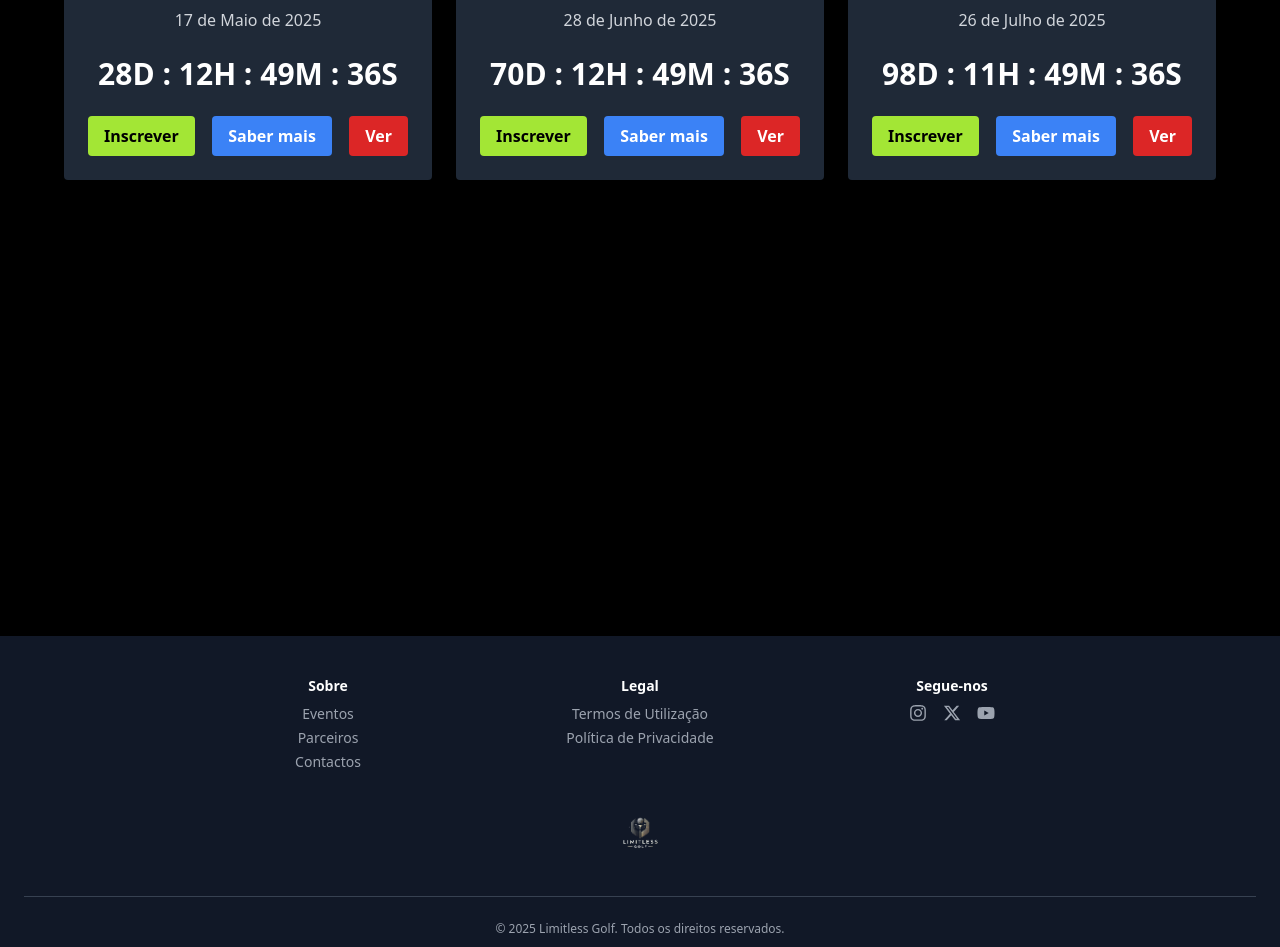
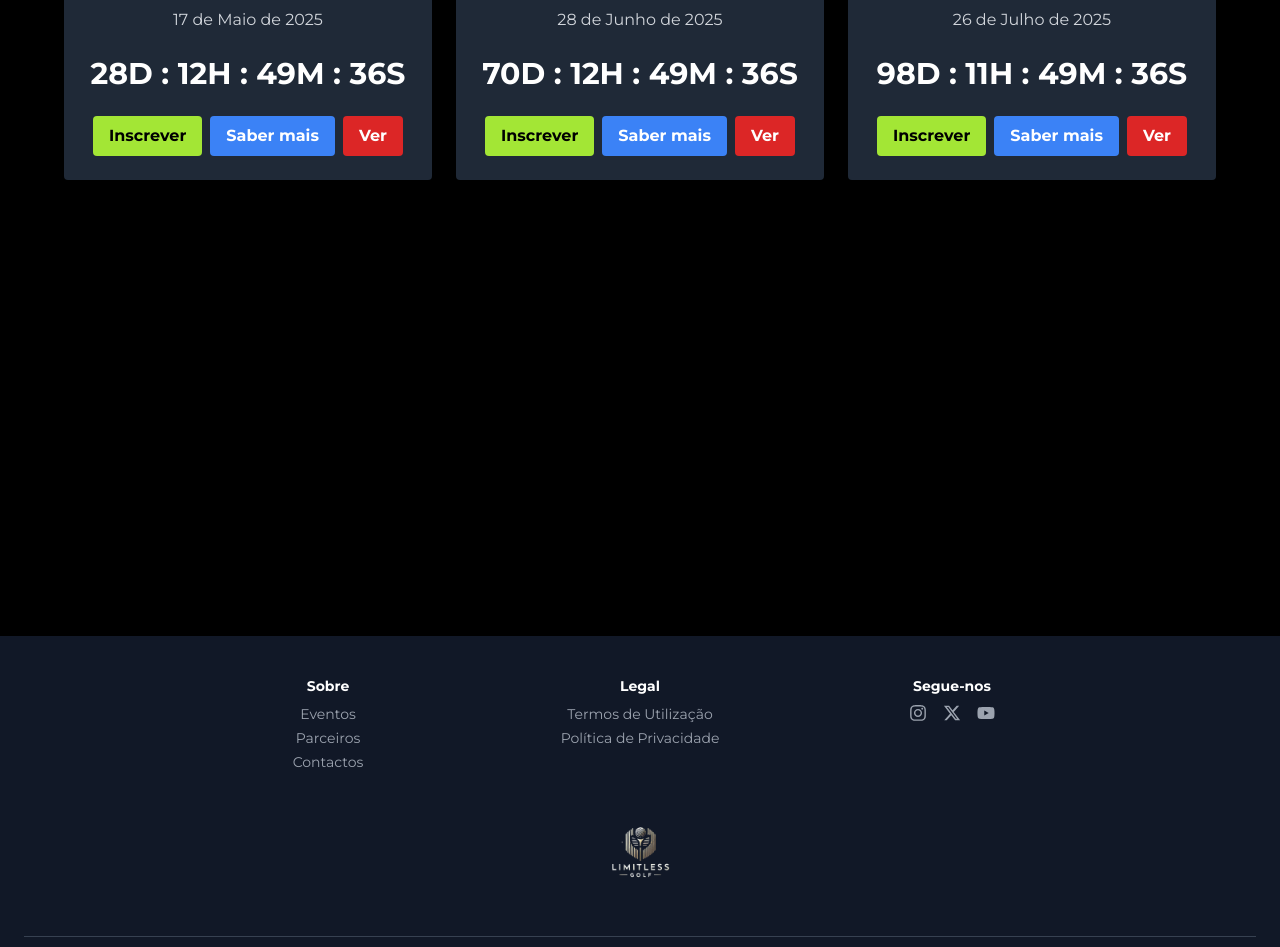
Before and after one commit to fernandesj99/FgolF, a Next.js app: page /eventos in a window 1280 px wide. Shown: the part 225-1172 px from the top of the page. Built offline with nearby package versions, Linux system fonts and the light colour scheme.

Commit message:
atualizar letra - montserrat

```diff
--- a/src/components/footer.tsx
+++ b/src/components/footer.tsx
@@ -40,8 +40,8 @@ export default function Footer() {
         <Image
           src="/logooficial/logo.png"
           alt="Logo Limitless Golf"
-          width={60}
-          height={60}
+          width={100}
+          height={100}
           className="object-contain"
         />
       </div>
--- a/src/data/eventos.ts
+++ b/src/data/eventos.ts
@@ -8,7 +8,7 @@ export const eventos = [
     hora: "11h00",
     local: "Jamor",
     descricao:
-      "O Open Lisboa é o torneio inaugural do circuito FgolF 2025, reunindo os melhores jogadores num desafio técnico e emocionante no Jamor.",
+      "O Open Lisboa é o torneio inaugural do circuito Limitless Golf 2025, reunindo os melhores jogadores num desafio técnico e emocionante no Jamor.",
     preco: "25€",
     premio: "200€",
     ofertas: "Kit de boas-vindas, t-shirt oficial, bebida energética",
@@ -41,7 +41,7 @@ export const eventos = [
       "O Algarve Challenge fecha a primavera do circuito com uma etapa solarenga no sul. Um campo técnico e paisagens incríveis garantem emoção até ao fim.",
     preco: "60€",
     premio: "1000€",
-    ofertas: "Polo oficial FgolF, snacks energéticos, vouchers",
+    ofertas: "Pólo oficial, snacks energéticos, vouchers",
     patrocinadores: ["Galp", "Callaway", "Delta Cafés"],
   },
 ];
--- a/src/pages/_app.tsx
+++ b/src/pages/_app.tsx
@@ -2,11 +2,14 @@ import '../styles/globals.css';
 import Link from 'next/link';
 import { FaInstagram, FaYoutube, FaXTwitter } from 'react-icons/fa6';
 import Footer from '../components/footer';
+import { Montserrat } from 'next/font/google';
+
+const montserrat = Montserrat({ subsets: ['latin'], weight: ['400', '600', '700'] });
 
 export default function App({ Component, pageProps }: any) {
   return (
     <>
-      <div className="overflow-x-hidden w-full max-w-full">
+      <div className={`${montserrat.className} overflow-x-hidden w-full max-w-full`}>
         <nav className="bg-black text-white px-4 sm:px-6 py-4 border-b border-gray-800 sticky top-0 z-50 flex flex-wrap justify-between items-center">
           <ul className="flex flex-wrap gap-4 text-sm sm:text-lg font-semibold">
             <li><Link href="/">Home</Link></li>
--- a/src/pages/eventos.tsx
+++ b/src/pages/eventos.tsx
@@ -60,31 +60,33 @@ export default function Eventos() {
                 <Countdown targetDate={evento.dataCompleta} />
               </div>
 
-              <div className="flex flex-col sm:flex-row justify-between items-center mt-6 gap-4">
+
+              <div className="flex flex-col sm:flex-row justify-center items-center mt-6 space-y-2 sm:space-y-0 sm:space-x-2">
                 <button
                   onClick={() => setEventoSelecionado(evento.nome)}
-                  className="w-full sm:w-auto bg-lime-400 text-black font-bold px-4 py-2 rounded hover:bg-lime-300 transition"
+                  className="w-full sm:w-auto bg-lime-400 text-black font-bold px-4 py-2 rounded hover:bg-lime-300 transition transform hover:scale-105"
                 >
                   Inscrever
                 </button>
 
                 <Link href={`/eventos/${evento.slug}`} className="w-full sm:w-auto">
-                  <button className="w-full sm:w-auto bg-blue-500 text-white font-semibold px-4 py-2 rounded hover:bg-blue-600 transition">
-                    Saber mais
+                  <button className="w-full sm:w-auto bg-blue-500 text-white font-bold px-4 py-2 rounded hover:bg-blue-600 transition transform hover:scale-105">
+                  Saber mais
                   </button>
                 </Link>
 
                 <a
                   href={youtubeLink}
-                  target="_blank"
-                  rel="noopener noreferrer"
-                  className="w-full sm:w-auto"
+                 target="_blank"
+                 rel="noopener noreferrer"
+                 className="w-full sm:w-auto"
                 >
-                  <button className="w-full sm:w-auto bg-red-600 text-white font-semibold px-4 py-2 rounded hover:bg-red-500 transition">
+                  <button className="w-full sm:w-auto bg-red-600 text-white font-bold px-4 py-2 rounded hover:bg-red-500 transition transform hover:scale-105">
                     Ver
                   </button>
                 </a>
               </div>
+
             </div>
           );
         })}
--- a/src/pages/resultados/open-lisboa.tsx
+++ b/src/pages/resultados/open-lisboa.tsx
@@ -7,7 +7,7 @@ export default function OpenLisboaResultado() {
         <p className="mb-4">Local: Jamor</p>
 
         <p className="mb-4">
-          O Open Lisboa foi o torneio inaugural do circuito FgolF 2025, reunindo os melhores jogadores num desafio técnico e emocionante no Jamor.
+          O Open Lisboa foi o torneio inaugural do circuito Limitless Golf 2025, reunindo os melhores jogadores num desafio técnico e emocionante no Jamor.
         </p>
 
         <div className="bg-blue-900 p-4 rounded mb-6">
--- a/src/styles/globals.css
+++ b/src/styles/globals.css
@@ -1,9 +1,8 @@
-
 @tailwind base;
 @tailwind components;
 @tailwind utilities;
 
-
 html, body {
-    overflow-x: hidden;
+  @apply font-sans;
+  overflow-x: hidden;
 }
--- a/tailwind.config.js
+++ b/tailwind.config.js
@@ -1,4 +1,3 @@
-
 /** @type {import('tailwindcss').Config} */
 module.exports = {
   content: [
@@ -6,7 +5,11 @@ module.exports = {
     "./src/components/**/*.{js,ts,jsx,tsx}",
   ],
   theme: {
-    extend: {},
+    extend: {
+      fontFamily: {
+        sans: ['Montserrat', 'sans-serif'],
+      },
+    },
   },
   plugins: [],
-}
+};
```
